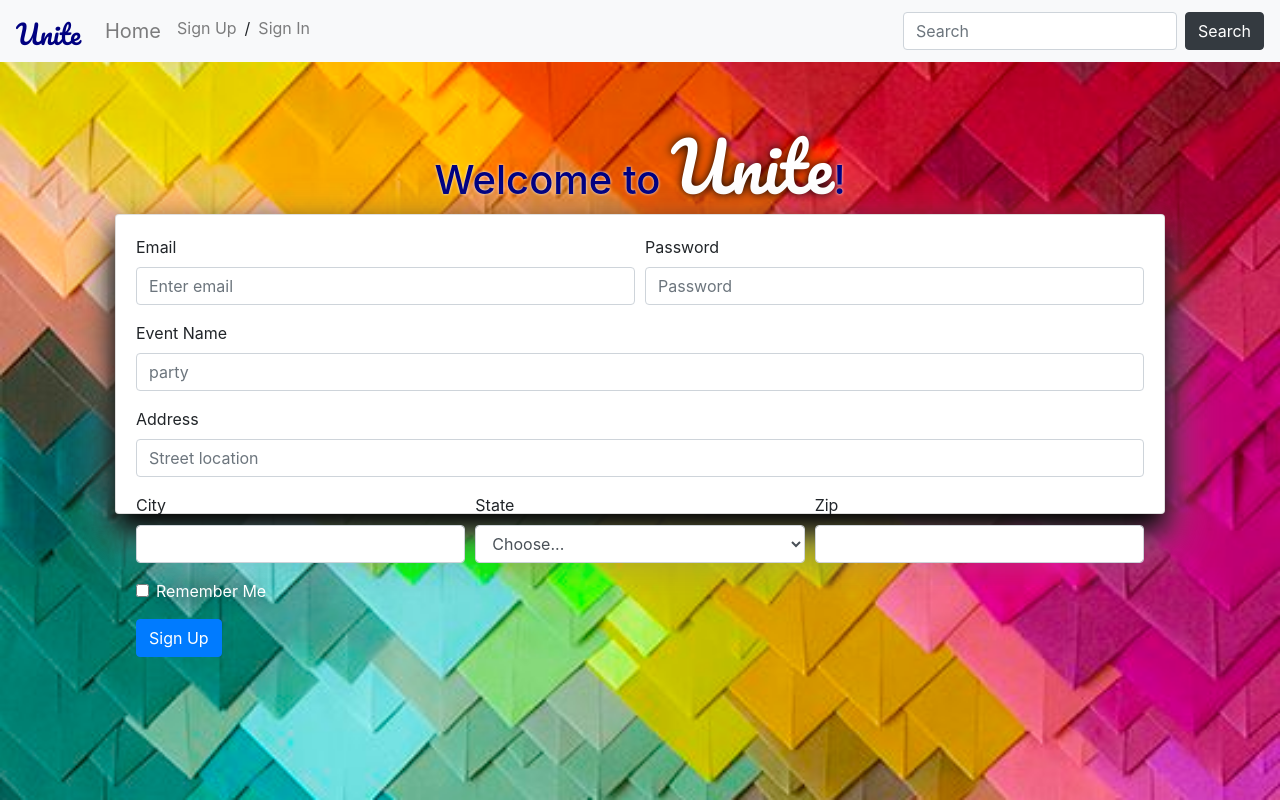
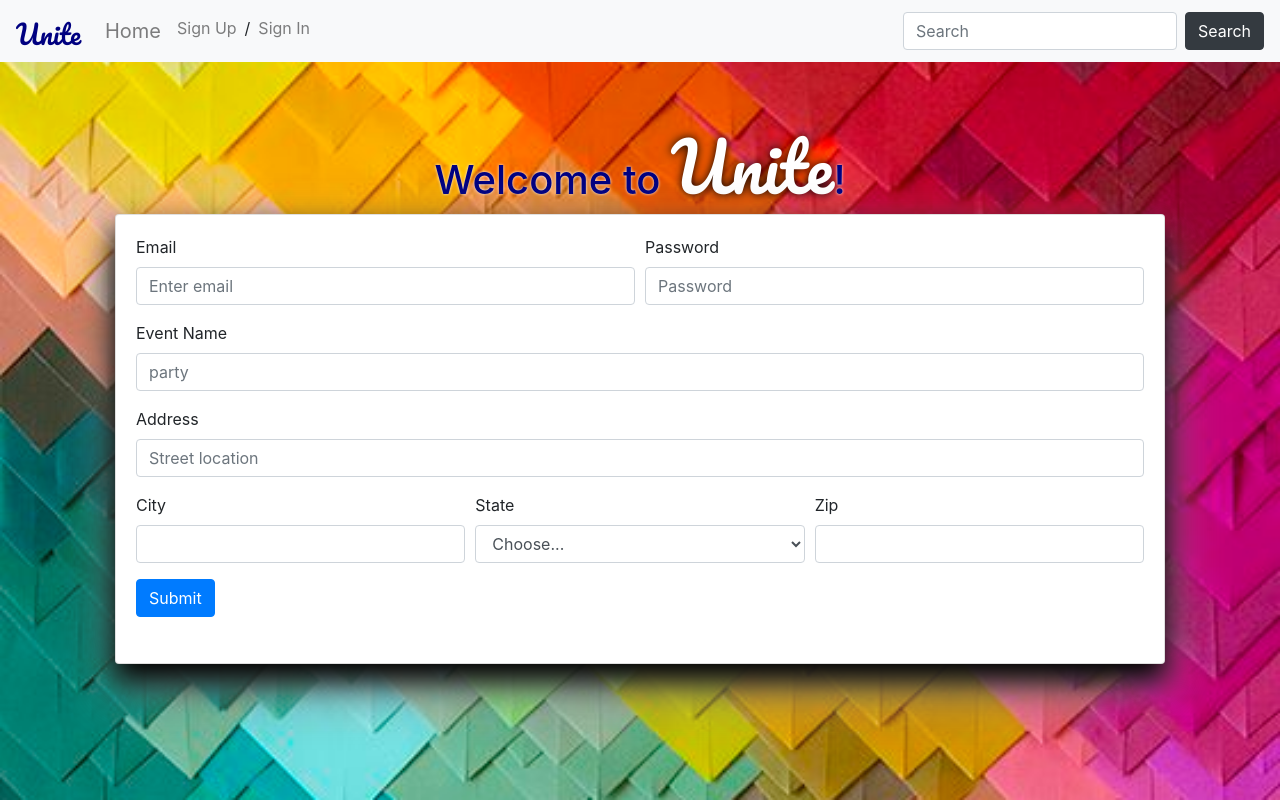
Before and after one commit to KoryStone05/Unite-App, a React (Create React App) app: page / in a window 1280 px wide. Built offline with nearby package versions, Linux system fonts and the light colour scheme.

Commit message:
fixed styling on the Info component and added styling with the Info css

```diff
--- a/src/Components/Form/info.css
+++ b/src/Components/Form/info.css
@@ -1,7 +1,7 @@
 .card {
     padding: 20px;
     width: 1050px;
-    height: 300px;
+    height: 450px;
     margin: auto;
     background-color: white;
     box-shadow: 0 16px 28px 0 black, 0 25px 55px 0 grey;
--- a/src/Components/Form/info.js
+++ b/src/Components/Form/info.js
@@ -4,16 +4,10 @@ import './info.css'
 
 class Info extends Component {
 
-
-// function getSignInForm(event) {
-//   var signInForm = document.getElementById('card');
-
-// };
-
     render() {
         return(
         <div className="card">
-            <Form>
+            <Form type="hidden">
   <Form.Row>
     <Form.Group as={Col} controlId="formGridEmail">
       <Form.Label>Email</Form.Label>
@@ -107,12 +101,8 @@ class Info extends Component {
     </Form.Group>
   </Form.Row>
 
-  <Form.Group id="formGridCheckbox">
-    <Form.Check className='remember' type='checkbox' label="Remember Me" />
-  </Form.Group>
-
   <Button variant="primary" type="submit">
-    Sign Up
+    Submit
   </Button>
 </Form>
        </div>
```
